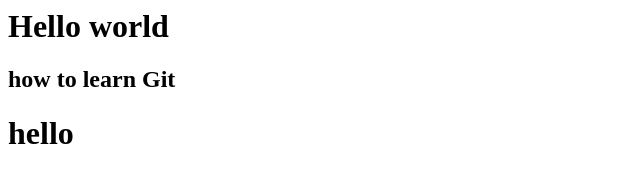
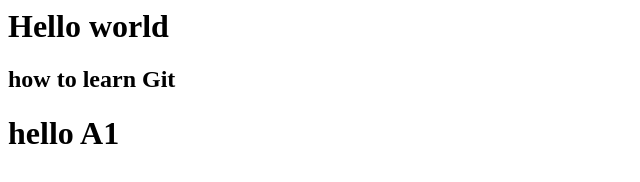
Before and after one commit to 9694202846/GitProject, a plain HTML site: page index.html in a window 1280 px wide. Shown: the full height of the page, 0-640 px from the left. Drawn offline with Linux system fonts and the light colour scheme.

Commit message:
A1 branch change

```diff
--- a/index.html
+++ b/index.html
@@ -1,3 +1,3 @@
 <h1>Hello world</h1>
 <h2>how to learn Git</h2>
-<h1>hello</h1>
+<h1>hello A1 </h1>
```
